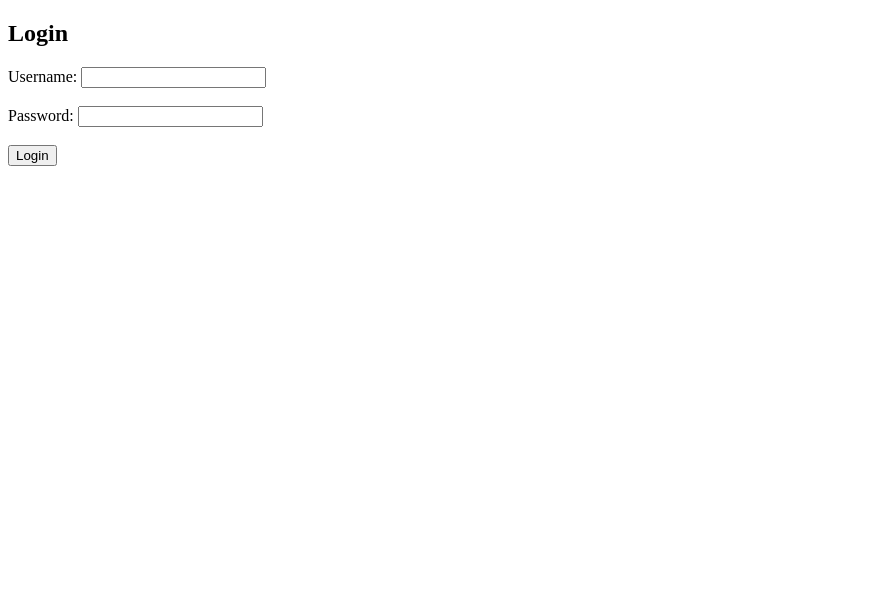
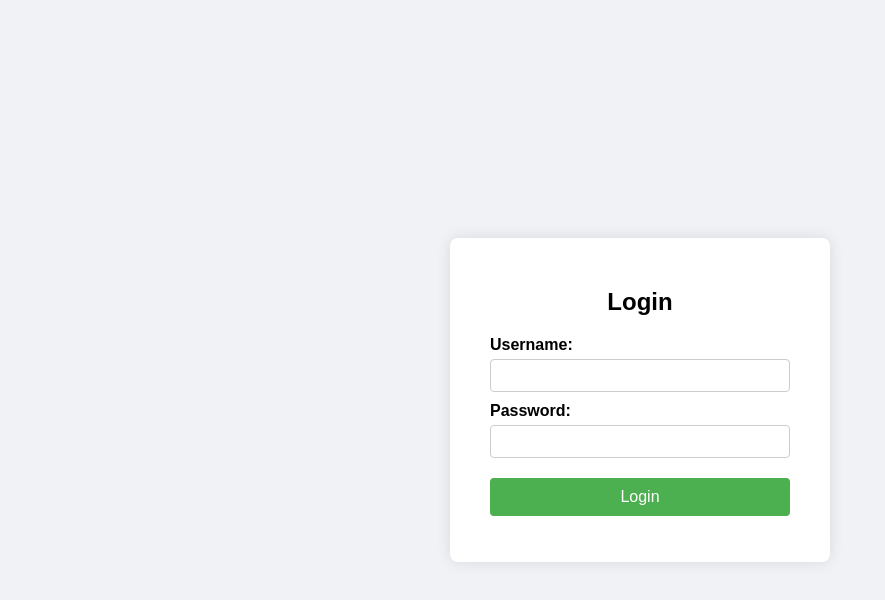
Before and after one commit to codebydravit/docker-login-checker, a plain HTML site: page frontend/index.html in a window 1280 px wide. Shown: the whole page, without its empty margins (0-885 px from the left). Drawn offline with Linux system fonts and the light colour scheme.

Commit message:
Updated frontend and added assets and styles

```diff
--- a/frontend/index.html
+++ b/frontend/index.html
@@ -2,17 +2,18 @@
 <html>
 <head>
     <title>Login Page</title>
+    <link rel="stylesheet" href="style.css">
 </head>
 <body>
-    <h2>Login</h2>
     <form id="loginForm">
+        <h2>Login</h2>
         <label>Username:</label>
-        <input type="text" name="username" required><br><br>
+        <input type="text" name="username" required>
         <label>Password:</label>
-        <input type="password" name="password" required><br><br>
+        <input type="password" name="password" required>
         <button type="submit">Login</button>
+        <p id="response"></p>
     </form>
-    <p id="response"></p>
 
     <script>
         document.getElementById("loginForm").addEventListener("submit", async function(e) {
--- /dev/null
+++ b/frontend/style.css
@@ -0,0 +1,60 @@
+body {
+    font-family: Arial, sans-serif;
+    background-color: #f0f2f5;
+    display: flex;
+    justify-content: center;
+    align-items: center;
+    height: 100vh;
+    margin: 0;
+}
+
+#loginForm {
+    background-color: #fff;
+    padding: 30px 40px;
+    border-radius: 8px;
+    box-shadow: 0 0 15px rgba(0, 0, 0, 0.1);
+    width: 300px;
+}
+
+h2 {
+    text-align: center;
+    margin-bottom: 20px;
+}
+
+label {
+    display: block;
+    margin-top: 10px;
+    font-weight: bold;
+}
+
+input[type="text"],
+input[type="password"] {
+    width: 100%;
+    padding: 8px;
+    margin-top: 5px;
+    border-radius: 4px;
+    border: 1px solid #ccc;
+    box-sizing: border-box;
+}
+
+button {
+    width: 100%;
+    padding: 10px;
+    margin-top: 20px;
+    background-color: #4CAF50;
+    color: white;
+    border: none;
+    border-radius: 4px;
+    cursor: pointer;
+    font-size: 16px;
+}
+
+button:hover {
+    background-color: #45a049;
+}
+
+#response {
+    text-align: center;
+    margin-top: 15px;
+    color: #ff0000;
+}
```
Also changed, not shown: assets/output.png (added), 2 other files.
